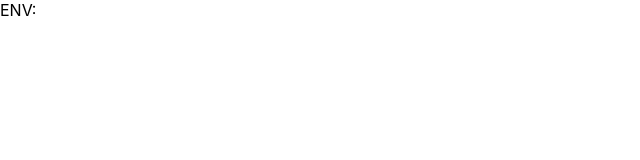
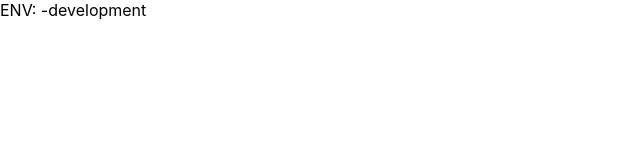
Before and after one commit to OmarJaroudi/testrepo, a Next.js app: page / in a window 1280 px wide. Shown: the top 160 px of the page, without its empty margins (0-640 px from the left). Built offline with nearby package versions, Linux system fonts and the light colour scheme.

Commit message:
node env

```diff
--- a/pages/index.tsx
+++ b/pages/index.tsx
@@ -1,5 +1,5 @@
 export default function Home() {
   return (
-   <div>ENV: {process.env.DEPLOY_ENV}</div>
+   <div>ENV: {process.env.DEPLOY_ENV}-{process.env.NODE_ENV}</div>
   )
 }
```
